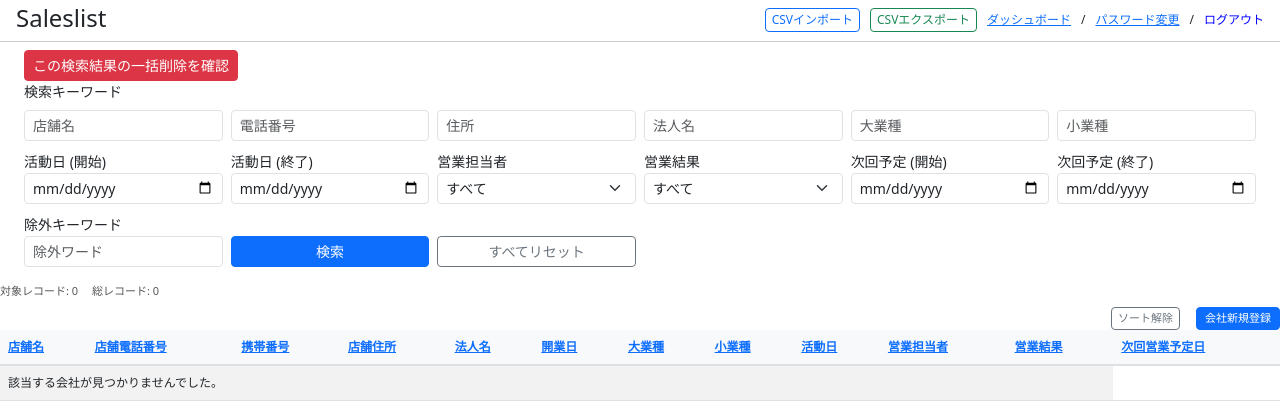
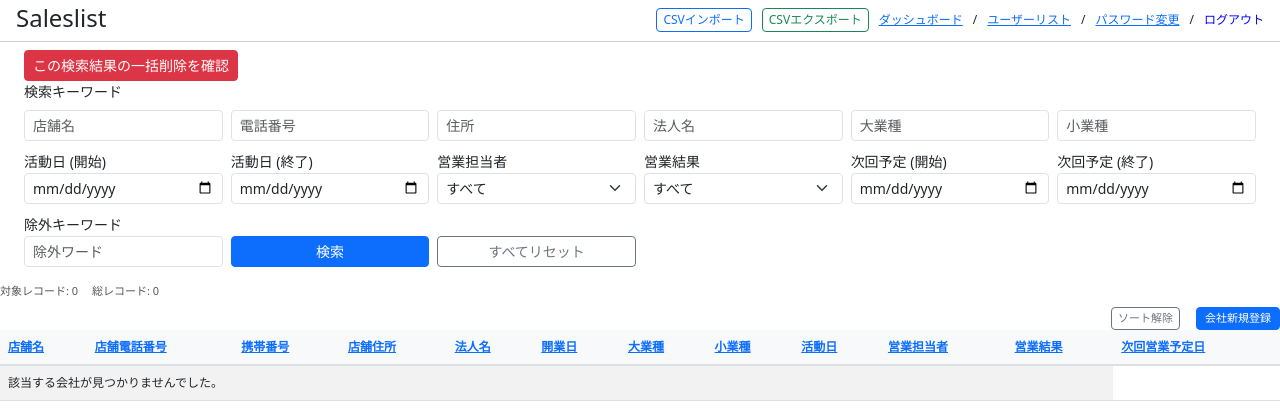
Before and after one commit to Jitian426/saleslist, a Django app: page / in a window 1280 px wide. Shown: the top 420 px of the page. Run offline with Django 5.2, Linux system fonts and the light colour scheme; the visitor is signed in with stand-in values (Sample User, id 1); data that the repository does not hold is empty.

Commit message:
会社リストページ：ユーザーリストリンク追加

```diff
--- a/saleslist/templates/company_list.html
+++ b/saleslist/templates/company_list.html
@@ -46,8 +46,9 @@
       <a href="{% url 'saleslist:export_companies_csv' %}" class="btn btn-outline-success btn-sm" style="font-size: 12px; padding: 2px 6px;">CSVエクスポート</a>
     {% endif %}
     {% if user.is_authenticated %}
-      <a href="{% url 'saleslist:dashboard' %}">ダッシュボード</a> /
-      <a href="{% url 'saleslist:password_reset' %}">パスワード変更</a> /
+      <a href="{% url 'saleslist:dashboard' %}">ダッシュボード</a>  /
+      <a href="{% url 'saleslist:user_list' %}">ユーザーリスト</a>  /
+      <a href="{% url 'saleslist:password_reset' %}">パスワード変更</a>  /
       <form id="logout-form" action="{% url 'saleslist:logout' %}" method="post" style="display: inline;">
         {% csrf_token %}
         <button type="submit" style="all: unset; color: blue; cursor: pointer;">ログアウト</button>
```
